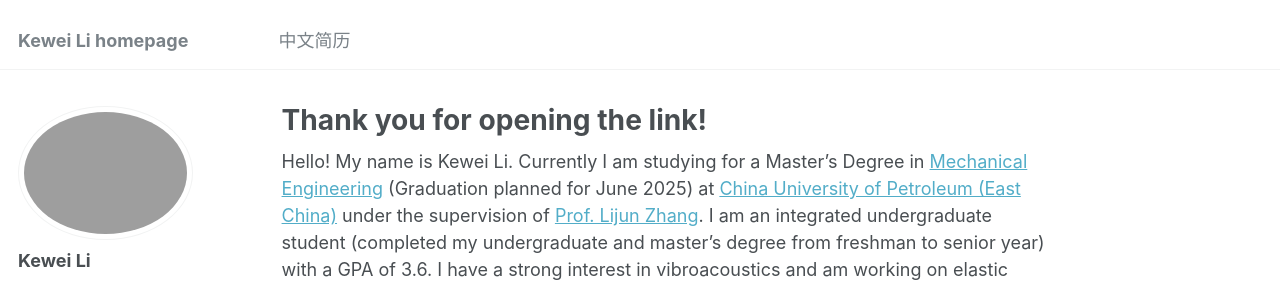
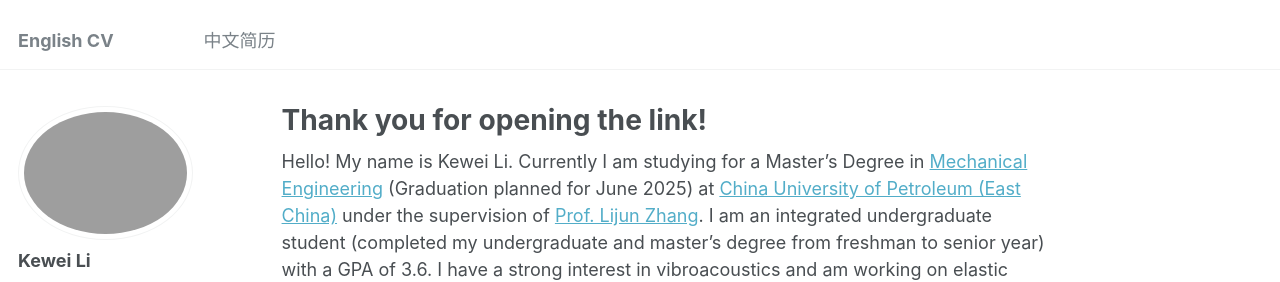
Before and after one commit to TheHangedManC/TheHangedManC-thehangedmanc.github.io, a Jekyll site: the page built from _pages/about.md, in a window 1280 px wide. Shown: the top 282 px of the page. Built offline with Jekyll 4.4.1, drawn with Linux system fonts in a browser that asks for light colours; some web fonts are replaced.

Commit message:
Update _config.yml

```diff
--- a/_config.yml
+++ b/_config.yml
@@ -8,7 +8,7 @@
 
 # Basic Site Settings
 locale                   : "en-US"
-title                    : "Kewei Li homepage"
+title                    : "English CV"
 title_separator          : "-"
 name                     : &name "Kewei Li"
 description              : &description "student enrolled in a master's program"
@@ -21,14 +21,14 @@ repository               : "thehangedmanc.github.io"
 #               Additional customization can be done by editing /_includes/author-profile.html
 author:
   # Biographic information
-  avatar           : "images/me.png"
+  avatar           : "images/me.img"
   name             : "Kewei Li"
   pronouns         : "student enrolled in a master's program"
   bio              : # "Short biography for the left-hand sidebar"
   location         : "China-Shandong-Qingdao"
   employer         : "China University of Petroleum (East China)"
   uri              : # URL
-  email            : "koveylee@gmail.com & 737082326@qq.com"
+  email            : "koveylee@gmail.com"
 
   # Academic websites
   googlescholar    : "https://scholar.google.com/citations?user=0yVSbmAAAAAJ&hl=zh-CN"
```
